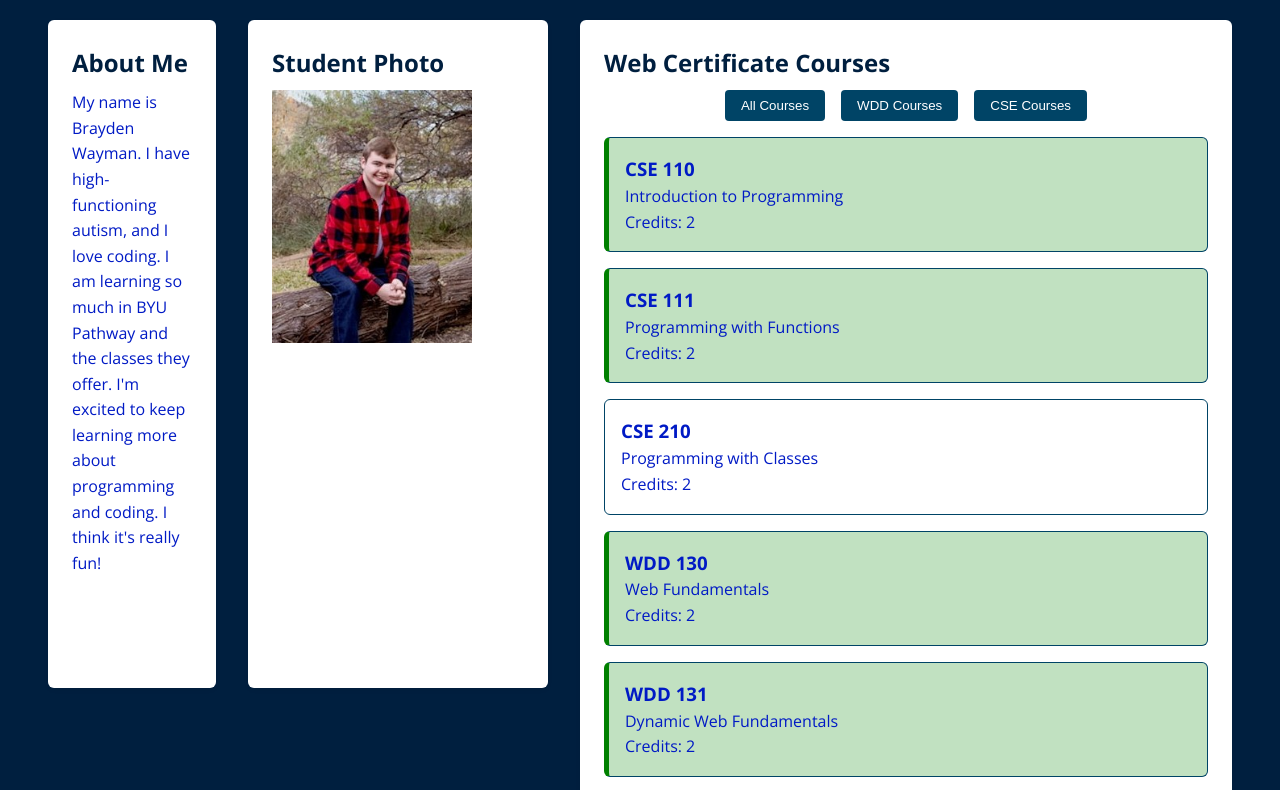
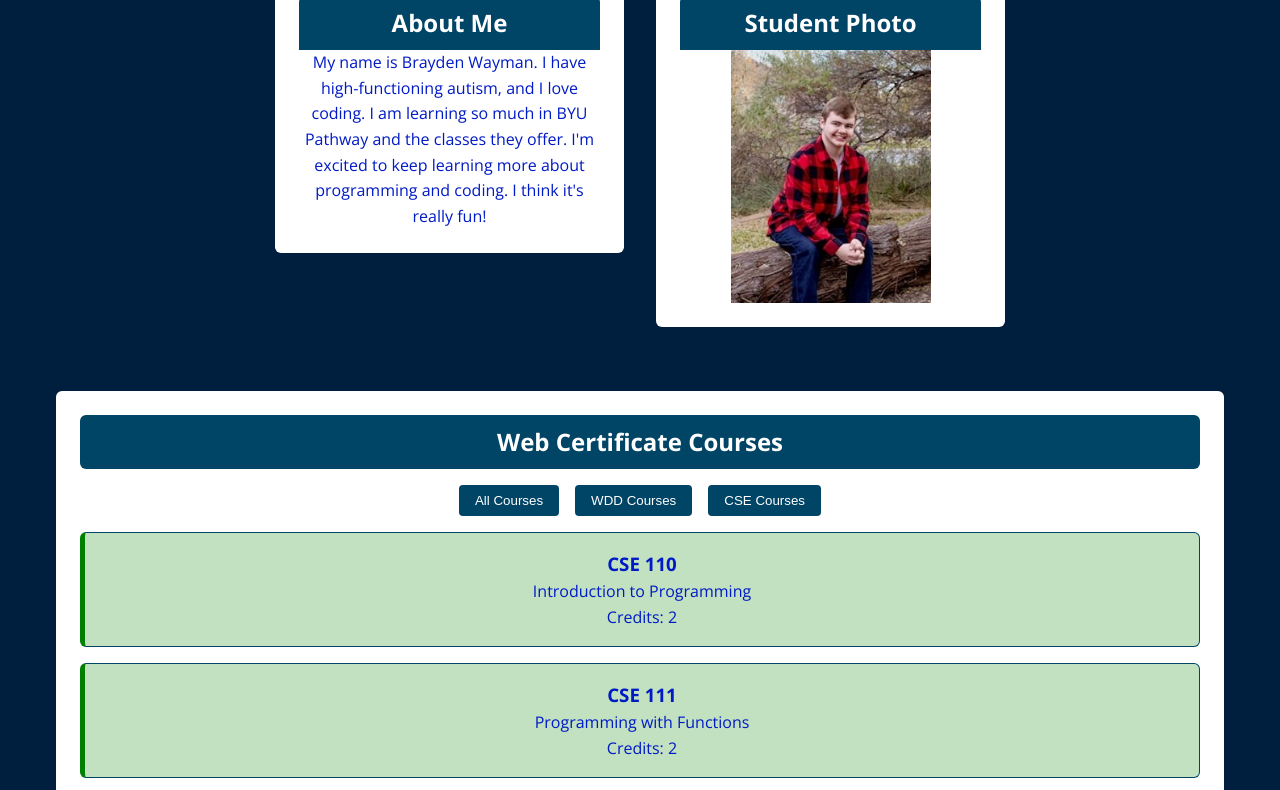
Before and after one commit to brayden0618/wdd231, a plain HTML site: page index.html in a window 1280 px wide. Shown: the part 261-1051 px from the top of the page. Drawn offline with nearby package versions, Linux system fonts and the light colour scheme.

Commit message:
Week 1 Assignment rework

```diff
--- a/index.html
+++ b/index.html
@@ -30,10 +30,11 @@
         <a href="#">Chamber of Commerce</a>
         <a href="#">Final project</a>
     </nav>
+    <div class="container">
         <main>
             <h1>Home Page</h1>
             <div class="home-layout">
-            <section class="'about">
+                <section class="about">
                     <h2>About Me</h2>
                     <p>My name is Brayden Wayman. I have high-functioning autism, and I love coding. I am learning so much in BYU Pathway and the classes they offer. I'm excited to keep learning more about programming and coding. I think it's really fun!</p>
                 </section>
@@ -42,7 +43,7 @@
                     <img src="images/profile.png" alt="Brayden Wayman" width="200">
                 </section>
             </div>
-        <section class="'courses">
+            <section class="courses">
                 <h2>Web Certificate Courses</h2>
                 <div id="filter-buttons">
                     <button data-filter="all">All Courses</button>
@@ -53,6 +54,7 @@
                 <p>Total Credits: <span id="creditTotal">0</span></p>
             </section>
         </main>
+    </div>
     <footer>
         <div class="social-links">
         <a href="https://github.com/brayden0618" target="_blank" aria-label="Git Hub">
--- a/styles/index-large.css
+++ b/styles/index-large.css
@@ -32,10 +32,29 @@
 
     /* Main Content */
     main {
-        display: grid;
-        grid-template-columns: 500px 1fr;
+        width: 100%;
+        margin-top: 1rem;
+        text-align: center;
+    }
+
+    .home-layout {
+        display: flex;
+        flex-direction: row;
+        justify-content: center;
+        align-items: flex-start;
         gap: 2rem;
-        padding: 2rem;
+        max-width: 1000px;
+        margin: 0 auto;
+        grid-column: 1 / -1;
+    }
+
+    .home-layout section {
+        flex: 1;
+        max-width: 450px;
+    }
+
+    .photo img {
+        margin: 0 auto;
     }
 
     section {
--- a/styles/index.css
+++ b/styles/index.css
@@ -23,11 +23,21 @@ body {
     max-width: 100vw;
 }
 
+.container {
+    max-width: 1200px;
+    width: 100%;
+    margin: 0 auto;
+    padding: 1rem;
+}
 
 img {
     max-width: 100%;
     height: auto;
     display: block;
+}
+
+.photo img {
+    margin: 0 auto;
 }
 
 /* Header*/
@@ -104,7 +114,7 @@ nav a {
 }
 
 nav a:hover {
-    background-color: var(--hover--color);
+    background-color: var(--hover-color);
 }
 
 nav a.active {
@@ -113,22 +123,21 @@ nav a.active {
 
 /* Main Content */
 main {
+    display: grid;
     margin-top: 1rem;
 }
 
-main h1 {
-    grid-column: 1 / -1;
-    text-align: center;
-    font-size: 2rem;
-    color: var(--background-color);
+.home-layout {
+    display: flex;
+    flex-direction: column;
+    gap: 2rem;
+    margin-top: 2rem;
+    align-items: center;
 }
 
-.home-layout {
-    display: grid;
-    grid-template-columns: 1fr 300px;
-    height: 700px;
-    gap: 2rem;
-    margin-bottom: 2rem;
+.home-layout section {
+    width: 100%;
+    max-width: 500px;
 }
 
 section {
@@ -139,9 +148,18 @@ section {
     box-shadow: 0 2px 5px rgba(0,0,0,0.05);
 }
 
+section h2 {
+  text-align: center;
+  background-color: var(--third-color);
+  color: white;
+  padding: 0.5rem;
+  border-radius: 6px 6px 0 0;
+  margin: 0;
+}
+
 .courses {
-    max-width: 600px;
-    margin: 0 auto;
+    grid-column: 1 / -1;
+    margin-top: 2rem;
 }
 
 .courses h2 {
@@ -168,7 +186,7 @@ ul {
 }
 
 a {
-    color: var(--background--color)
+    color: var(--primary-color)
 }
 
 a:hover {
```
Lines whose indentation alone changed are shown as unchanged.
